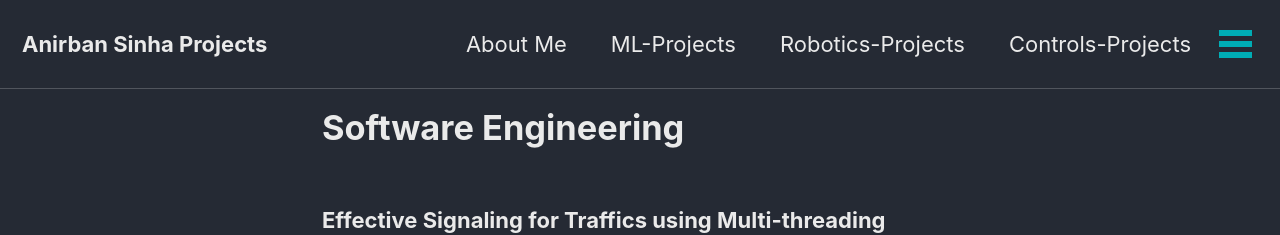
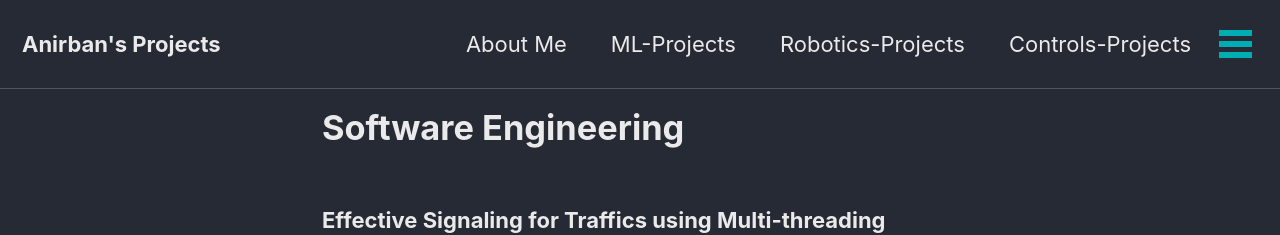
Before and after one commit to mattsinbot/mattsinbot.github.io, a Jekyll site: the page built from _pages/SoftwareEngg_Project.md, in a window 1280 px wide. Shown: the top 235 px of the page. Built offline with Jekyll 4.4.1, drawn with Linux system fonts in a browser that asks for light colours; cached includes are drawn as plain includes; nearby versions of some CDN libraries; some of the changed lines change nothing that is shown.

Commit message:
config.yaml updated

```diff
--- a/_config.yml
+++ b/_config.yml
@@ -16,11 +16,11 @@
 
 # Site Settings
 locale                   : "en-US"
-title                    : "Anirban Sinha Projects"
+title                    : "Anirban's Projects"
 title_separator          : "-"
-subtitle                 : # site tagline that appears below site title in masthead
+# subtitle                 : # site tagline that appears below site title in masthead
 name                     : "Anirban Sinha"
-description              : "Anirban's profile"
+description              : "Classic Projects"
 url                      : # the base hostname & protocol for your site e.g. "https://mmistakes.github.io"
 baseurl                  : # the subpath of your site, e.g. "/blog"
 repository               : # GitHub username/repo-name e.g. "mmistakes/minimal-mistakes"
@@ -38,7 +38,7 @@
   facebook:
     # https://developers.facebook.com/docs/plugins/comments
     appid                :
-    num_posts            : 10 (default)
+    num_posts            : #5 (default)
     colorscheme          : # "light" (default), "dark"
   utterances:
     theme                : # "github-light" (default), "github-dark"
```
